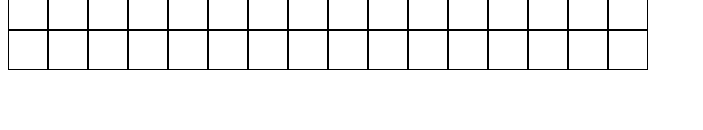
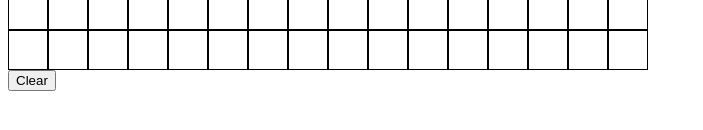
Before and after one commit to myang1834/etch_sketch, a plain HTML site: page index.html in a window 1280 px wide. Shown: the part 636-766 px from the top of the page, without its empty margins (0-703 px from the left). Drawn offline with Linux system fonts and the light colour scheme.

Commit message:
add clear button

```diff
--- a/index.html
+++ b/index.html
@@ -7,5 +7,5 @@
 <body>
     <div id = 'container'> </div>
     <script src = index.js> </script>
-
+    <button onclick = 'clearGrid()' id = 'clear-button'> Clear </button>
 </body>
--- a/index.js
+++ b/index.js
@@ -25,3 +25,13 @@ console.log(containerElements)
 for(let i = 0; i < containerElements.length; i++){
    containerElements[i].addEventListener("mouseover",function(){containerElements[i].style.backgroundColor = "red"})
 }
+/*
+let clearbtn = document.getElementById('clear-button')
+console.log(clearbtn)
+clearbtn.addEventListener('click', function(){console.log('hi')})
+*/
+function clearGrid(){
+    containerElements.forEach(element => {
+        element.style.backgroundColor = 'white'
+    });
+}
```
